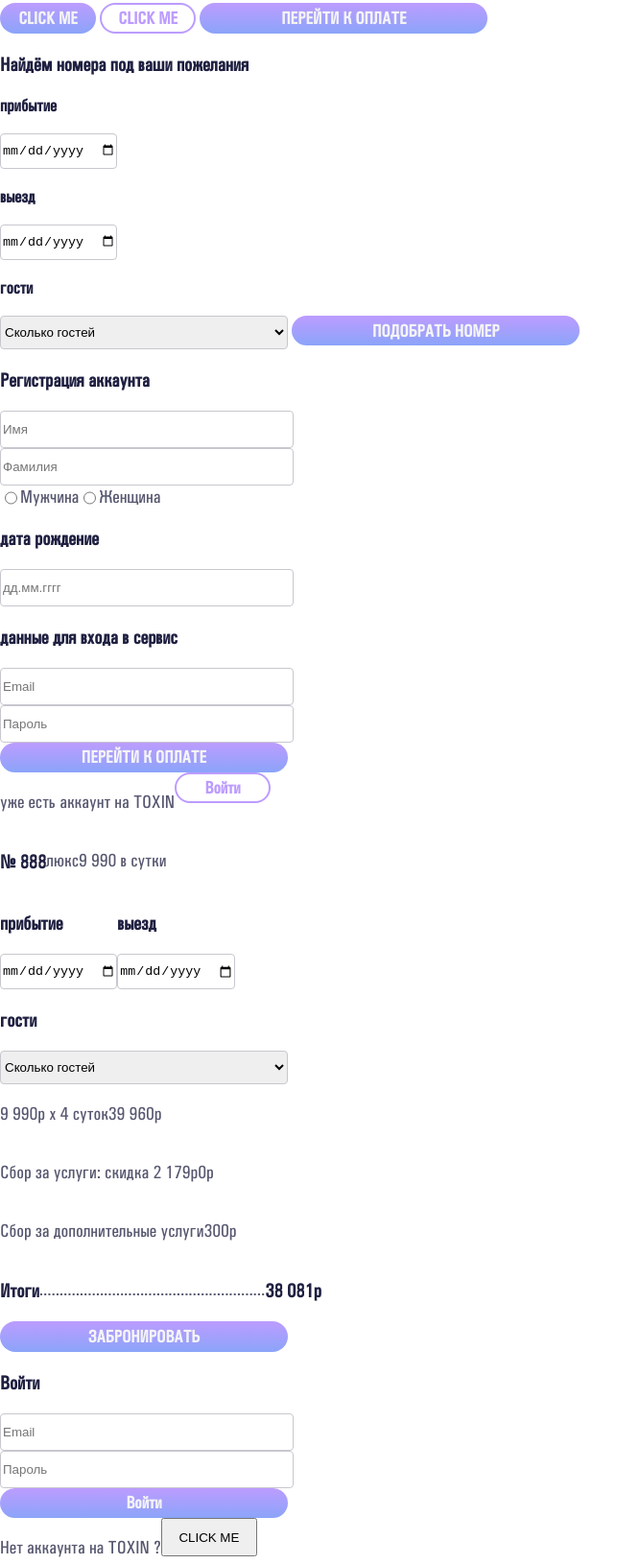
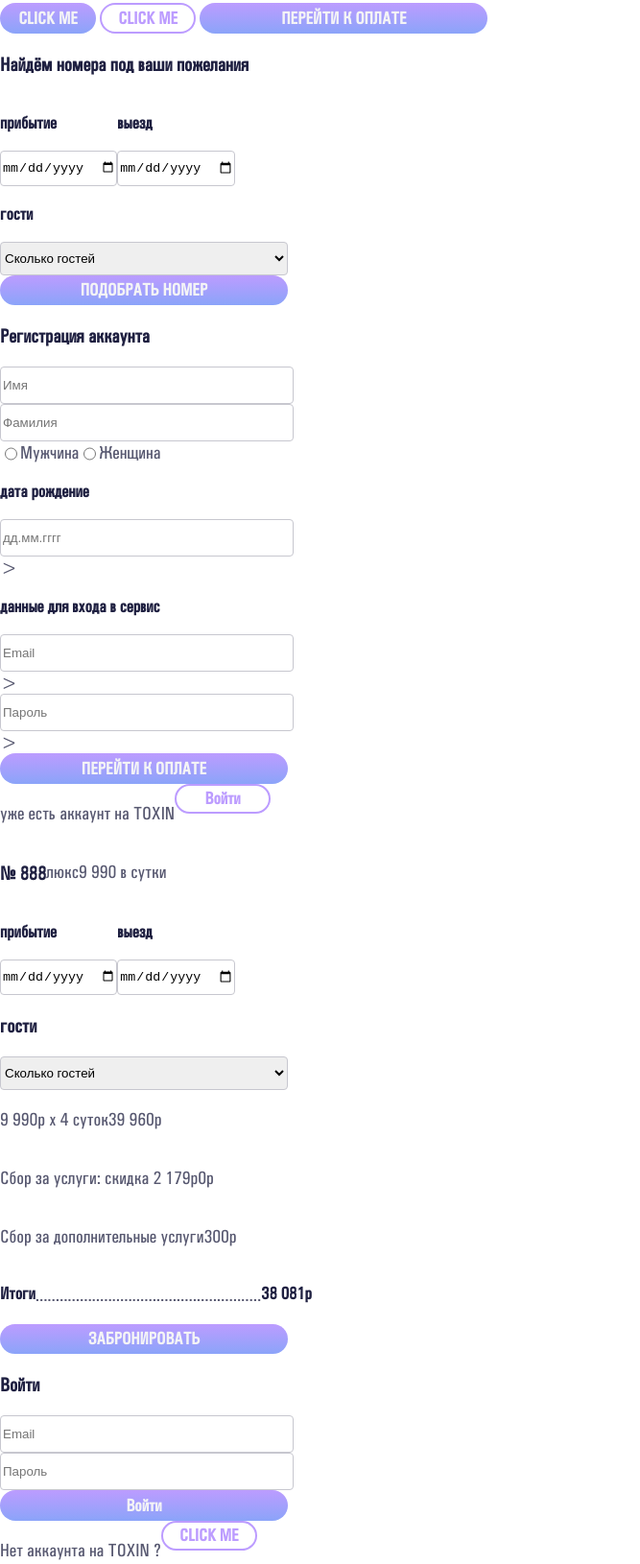
Before and after one commit to Mr-Tony0/Work-repository, a plain HTML site: page Kit.html in a window 1280 px wide. Shown: the part 1242-2872 px from the top of the page at 96% size, without its empty margins (0-667 px from the left). Drawn offline with Linux system fonts and the light colour scheme.

Commit message:
BEM class name in big form

```diff
--- a/Kit.html
+++ b/Kit.html
@@ -293,21 +293,22 @@
 <!--big form-->
 
 <section class="bigForms">
-	<div class="order"><!--class="forms"-->
-		<h3 class="order__title">Найдём номера под ваши пожелания</h3>
+
+	<div class="form"><!--class="forms"-->
+		<h3 class="form__title">Найдём номера под ваши пожелания</h3>
 		<div class="flexBlock">
 			<div class="flexBlock__element">
 				<h3 class="flexBlock__title mini">прибытие</h3>
-				<input type = "date" class="flexBlock__input inputMiniElement">
+				<input type = "date" class="inputMiniElement flexBlock__input">
 			</div>
 			<div class="flexBlock__element">
 				<h3 class="flexBlock__title mini">выезд</h3>
-				<input type = "date" class="flexBlock__input inputMiniElement">
+				<input type = "date" class="inputMiniElement flexBlock__input">
 			</div>
 		</div>
-		<h3 class="order__title mini">гости</h3>
+		<h3 class="form__title mini">гости</h3>
 
-		<select class="order__select inputStandartElement">
+		<select class="inputStandartElement form__select">
 			<option>Сколько гостей</option>
 			<option>1</option>
 			<option>2</option>
@@ -317,85 +318,91 @@
 		<button class="buttonStandart button-purple">ПОДОБРАТЬ НОМЕР</button>
 	</div>
 
-	<div class="forms">
-		<h3>Регистрация аккаунта</h3>
-		<input type="text" placeholder= "Имя" class="inputStandartElement">
-		<input type="text" placeholder= "Фамилия" class="inputStandartElement">
-		<div class="forms-flex">
-			<input type="radio"> Мужчина
-			<input type="radio"> Женщина
+
+
+
+
+	<div class="form">
+		<h3 class="form__title">Регистрация аккаунта</h3>
+		<input  type="text" placeholder= "Имя" class="inputStandartElement form__input">
+		<input type="text" placeholder= "Фамилия"class="inputStandartElement form__input">
+
+		<div class="flexBlock">
+			<input class="radiobButton flexBlock__input" type="radio"> Мужчина
+			<input class="radiobButton flexBlock__input" type="radio"> Женщина
 		</div>
-		<h3>дата рождение</h3>
-		<input type="number" placeholder="дд.мм.гггг" class="inputStandartElement">
-		<h3>данные для входа в сервис</h3>
-		<input type="text" placeholder= "Email" class="inputStandartElement">
-		<input type="text" placeholder= "Пароль" class="inputStandartElement">
+
+		<h3 class="form__title mini">дата рождение</h3>
+		<input type="number" placeholder="дд.мм.гггг" class="inputStandartElement form__input">>
+		<h3 class="form__title mini">данные для входа в сервис</h3>
+		<input type="text" placeholder= "Email" class="inputStandartElement form__input">>
+		<input type="text" placeholder= "Пароль" class="inputStandartElement form__input">>
 		<button class="buttonStandart button-purple">ПЕРЕЙТИ К ОПЛАТЕ</button>
 		<!--toggle add-->
-		<div class="forms-flex">
-			<p>уже есть аккаунт на TOXIN</p>
+		<div class="flexBlock">
+			<p class="flexBlock__text">уже есть аккаунт на TOXIN</p>
 			<button class="buttonMini button-transparent">Войти</button>
 		</div>
 	</div>
 
-	<div class="forms">
+	<div class="form">
 
-		<div class="forms-flex">
-			<div class="forms-flex">
-				<h3>№ 888 </h3>
-				<p>люкс</p>
+		<div class="flexBlock">
+			<div class="flexBlock">
+				<h3 class="flexBlock__title">№ 888 </h3>
+				<p class="flexBlock__text">люкс</p>
 			</div>
-			<div>
-				<p>9 990 в сутки</p>
+			<div class="flexBlock__element">
+				<p class="flexBlock__text">9 990 в сутки</p>
 			</div>
 		</div>
-		<div class="forms-flex">
-			<div>
-				<h3>прибытие</h3>
-				<input type = "date" class="inputMiniElement">
+		<div class="flexBlock">
+			<div class="flexBlock__element">
+				<h3 class="flexBlock__title mini">прибытие</h3>
+				<input type = "date" class="inputMiniElement flexBlock__input">
 			</div>
-			<div>
-				<h3>выезд</h3>
-				<input type = "date" class="inputMiniElement">
+			<div class="flexBlock__element">
+				<h3 class="flexBlock__title mini">выезд</h3>
+				<input type = "date" class="inputMiniElement flexBlock__input">
 			</div>
 		</div>
-		<h3>гости</h3>
+		<h3 class="form__title">гости</h3>
 
-		<select class="inputStandartElement">
+		<select class="inputStandartElement form__select">
 			<option>Сколько гостей</option>
 			<option>1</option>
 			<option>2</option>
 			<option>3</option>
 			<option>4+</option>
 		</select>
-		<div class="forms-flex">
-			<p>9 990р x 4 суток</p>
-			<p>39 960р</p>
+		<div class="flexBlock">
+			<p class="flexBlock__text">9 990р x 4 суток</p>
+			<p class="flexBlock__text">39 960р</p>
 		</div>
-		<div class="forms-flex">
-			<p>Сбор за услуги: скидка 2 179р</p>
-			<p>0р</p>
+		<div class="flexBlock">
+			<p class="flexBlock__text">Сбор за услуги: скидка 2 179р</p>
+			<p class="flexBlock__text">0р</p>
 		</div>
-		<div class="forms-flex">
-			<p>Сбор за дополнительные услуги</p>
-			<p>300р</p>
+		<div class="flexBlock">
+			<p class="flexBlock__text">Сбор за дополнительные услуги</p>
+			<p class="flexBlock__text">300р</p>
 		</div>
-		<div class="forms-flex">
-			<h3>Итоги</h3>
-			<p>........................................................</p>
-			<h3>38 081р</h3>
+		<div class="flexBlock">
+			<h3 class="flexBlock__title mini">Итоги</h3>
+			<p class="flexBlock__text">........................................................</p>
+			<h3 class="flexBlock__title mini">38 081р</h3>
 		</div>
 		<button class="buttonStandart button-purple">ЗАБРОНИРОВАТЬ</button>
 	</div>
 
-	<div class="forms">
-		<h3>Войти</h3>
-		<input type="text" placeholder= "Email" class="inputStandartElement">
-		<input type="text" placeholder= "Пароль" class="inputStandartElement">
+	<div class="form">
+		<h3 class="form__title">Войти</h3>
+		<input type="text" placeholder= "Email" class="inputStandartElement form__input">
+		<input type="text" placeholder= "Пароль" class="inputStandartElement form__input">
 		<button class="buttonStandart button-purple">Войти</button>
-		<div class="forms-flex">
-			<p>Нет аккаунта на TOXIN ?</p>
-			<button class="buttonMini transparent">CLICK ME</button>
+		<div class="flexBlock">
+			<p class="flexBlock__text">Нет аккаунта на TOXIN ?</p>
+			<button class="buttonMini button-transparent">CLICK ME</button>
 		</div>
 	</div>
 </section>
--- a/scss/style.scss
+++ b/scss/style.scss
@@ -155,7 +155,7 @@ header{
 .inputMiniElement{
 	@include inputStandart;
 }
-.forms{
+.form{
 	display:flex;
 	flex-direction:column;
 	background:white;
@@ -205,8 +205,11 @@ header{
 .mini{
 	font-size:18px;
 }
-.forms-flex{
+.flexBlock{
 	display:flex;
+	&__text{}
+	&__title{}
+	&__element{}
 }
 .arround{
 	justify-content:space-around;
```
Also changed, not shown: css/style.css.
